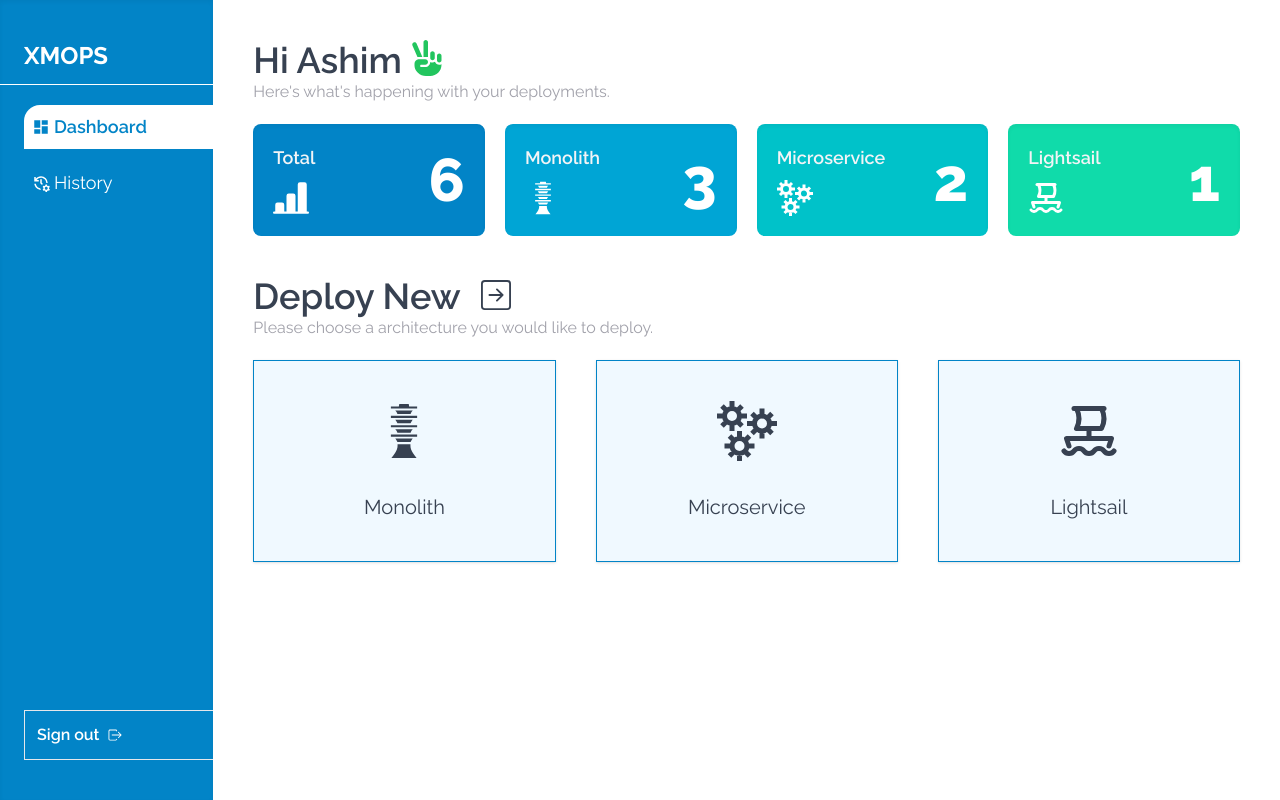
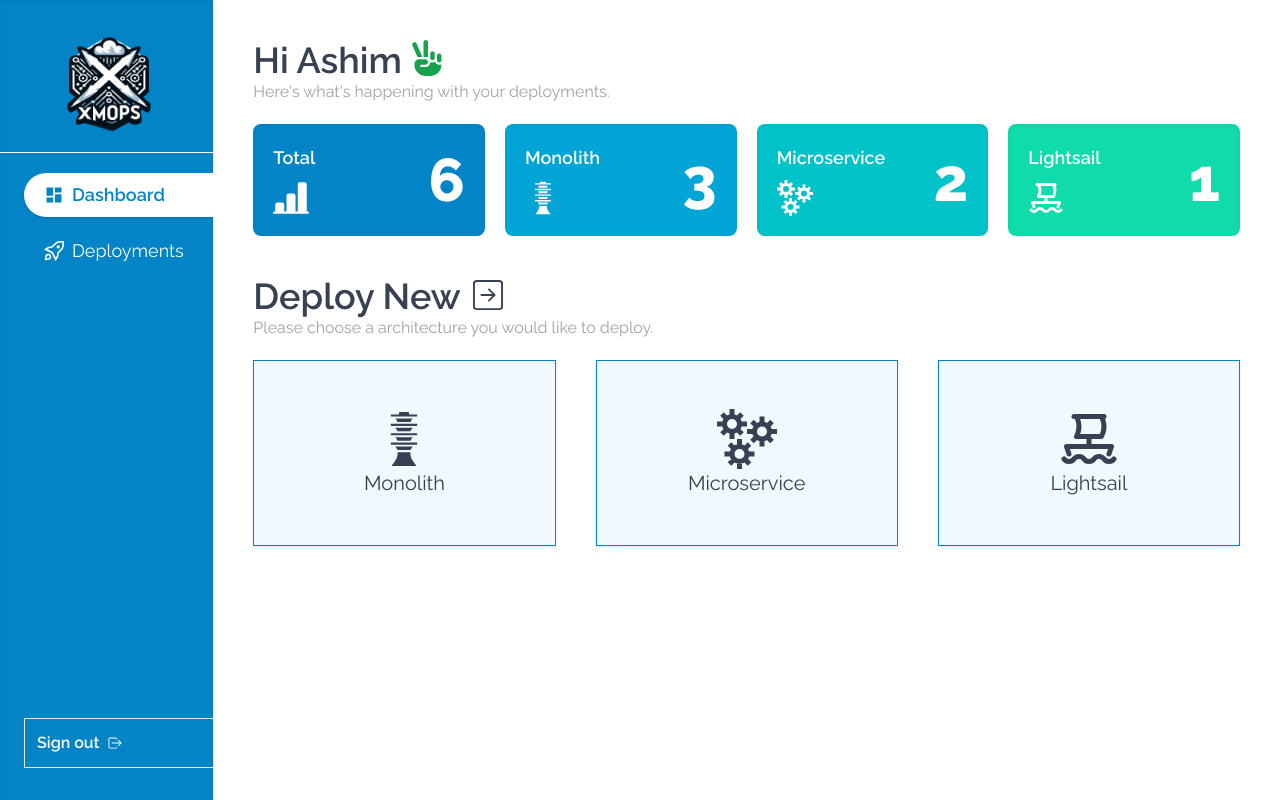
Before and after one commit to ashimmaharjan/XMOP_Accelerate, a Next.js app: page /dashboard in a window 1280 px wide. Built offline with nearby package versions, Linux system fonts and the light colour scheme.

Commit message:
AWS Cognito login authentication added

```diff
--- a/app/components/InputFields.jsx
+++ b/app/components/InputFields.jsx
@@ -1,4 +1,4 @@
-const InputFields = ({ label, inputType, placeholder }) => {
+const InputFields = ({ label, inputType, value, onChange, placeholder }) => {
   return (
     <div className="flex flex-col gap-1">
       <label htmlFor="Email" className="text-gray-500 font-semibold">
@@ -6,6 +6,8 @@ const InputFields = ({ label, inputType, placeholder }) => {
       </label>
       <input
         type={inputType}
+        value={value}
+        onChange={onChange}
         className="rounded-md shadow-sm h-10 pl-2 border text-gray-600 border-sky-400 focus:outline-none focus:ring-1 focus:ring-sky-500"
         placeholder={placeholder}
         required
--- a/app/components/Modal.jsx
+++ b/app/components/Modal.jsx
@@ -1,5 +1,6 @@
 import { MdOutlineCancel } from "react-icons/md";
 import Divider from "./Divider";
+import { FiAlertOctagon } from "react-icons/fi";
 
 const Modal = ({ closeModal, architectureChosen }) => {
   return (
@@ -11,19 +12,22 @@ const Modal = ({ closeModal, architectureChosen }) => {
 
       <div className="absolute top-0 left-0 w-full h-full flex justify-center items-center">
         <div className="w-[400px] outline-none border-none py-5 bg-sky-50 rounded shadow-xl">
-          <p className="flex justify-between items-center font-bold px-5">
-            <h3 className="text-xl text-gray-700">Confirmation</h3>
+          <div className="flex justify-between items-center font-bold px-5">
+            <div className="flex items-center gap-2 h-full text-xl text-gray-700">
+              <FiAlertOctagon className="text-2xl" />
+              <h3>Confirmation</h3>
+            </div>
 
-            <button className="text-3xl" onClick={closeModal}>
+            <button className="text-2xl" onClick={closeModal}>
               <MdOutlineCancel className="text-red-500" />
             </button>
-          </p>
+          </div>
 
           <Divider />
 
-          <p className="text-gray-600 ml-3">
-            Are you sure you would like to deploy{" "}
-            <span className="font-semibold">{architectureChosen}</span> &nbsp;
+          <p className="text-gray-600 px-6">
+            Are you sure you would like to deploy
+            <span className="font-semibold"> {architectureChosen} </span>
             architecture?
           </p>
 
@@ -34,7 +38,7 @@ const Modal = ({ closeModal, architectureChosen }) => {
               Confirm
             </button>
             <button
-              className="px-5 py-2 border text-gray-600 hover:bg-red-600 hover:text-gray-100 transition-all duration-300 ease-in-out"
+              className="px-5 py-2 border text-gray-600 hover:bg-gray-200 transition-all duration-300 ease-in-out"
               onClick={closeModal}
             >
               Cancel
--- a/app/components/NavDrawer.jsx
+++ b/app/components/NavDrawer.jsx
@@ -1,10 +1,13 @@
 "use client";
 
 import Link from "next/link";
-import { MdDashboard, MdManageHistory } from "react-icons/md";
+import { MdDashboard } from "react-icons/md";
 import { IoIosLogOut } from "react-icons/io";
+import { GrDeploy } from "react-icons/gr";
 import { useState } from "react";
 import { useRouter } from "next/navigation";
+import Image from "next/image";
+import LogoXmops from "./xmops_logo.jpg";
 
 const NavDrawer = () => {
   const [activeLink, setActiveLink] = useState("/dashboard");
@@ -18,10 +21,10 @@ const NavDrawer = () => {
     },
     {
       id: 2,
-      label: "History",
-      link: "/dashboard/history",
+      label: "Deployments",
+      link: "/dashboard/deployments",
       active: false,
-      icon: <MdManageHistory />,
+      icon: <GrDeploy />,
     },
   ];
 
@@ -36,23 +39,32 @@ const NavDrawer = () => {
   };
 
   return (
-    <div className="w-full h-full bg-sky-600 shadow-inner flex flex-col py-10 overflow-hidden">
-      <h2 className="text-2xl font-bold text-white pl-6">XMOPS</h2>
-      <div className="w-full h-[1px] bg-white mt-3"></div>
+    <div className="w-full h-full bg-sky-600 shadow-inner flex flex-col py-8 overflow-hidden">
+      {/* <h2 className="text-2xl font-bold text-white pl-6">XMOPS</h2> */}
+      <Image
+        src={LogoXmops}
+        width={100}
+        height={100}
+        alt="XMOPS Logo"
+        quality={100}
+        objectFit="contain"
+        className="mx-auto cursor-pointer"
+      />
+      <div className="w-full h-[1px] bg-white mt-5"></div>
 
       <div className="flex flex-col gap-3 mt-5 pl-6">
         {NavLinks.map((navLink) => (
           <Link
             key={navLink.id}
             href={navLink.link}
-            className={`text-lg flex items-center p-2 w-full rounded-tl-2xl gap-1 hover:translate-x-3 transition-all duration-300 ease-in-out ${
+            className={`text-lg flex items-center py-2 pl-5 w-full rounded-l-3xl gap-2 hover:translate-x-3 transition-all duration-300 ease-in-out ${
               activeLink === navLink.link
-                ? "bg-white text-sky-600 font-semibold"
+                ? "bg-white text-sky-600 font-semibold shadow"
                 : "text-white"
             }`}
             onClick={() => handleLinkClick(navLink.link)}
           >
-            {navLink.icon}
+            <span className="text-xl">{navLink.icon}</span>
             <p>{navLink.label}</p>
           </Link>
         ))}
@@ -60,7 +72,7 @@ const NavDrawer = () => {
 
       <button
         onClick={handleSignOut}
-        className="flex gap-2 p-3 ml-6 items-center mt-auto font-semibold border border-r-0 text-white hover:shadow-xl hover:border-r-0 hover:bg-red-600 transition-all duration-300 ease-in-out"
+        className="flex gap-2 p-3 ml-6 items-center mt-auto font-semibold border border-r-0 text-white hover:shadow-xl hover:border-r-0 hover:bg-red-500 transition-all duration-300 ease-in-out"
       >
         Sign out
         <IoIosLogOut />
--- a/app/dashboard/deployment/page.jsx
+++ /dev/null
@@ -1,44 +0,0 @@
-import { GiDjedPillar } from "react-icons/gi";
-import { GrServices } from "react-icons/gr";
-import { TbSailboat2 } from "react-icons/tb";
-
-const Deployment = () => {
-  const deploymentArchitectures = [
-    {
-      id: 1,
-      name: "Monolith",
-      icon: <GiDjedPillar />,
-    },
-    {
-      id: 2,
-      name: "Microservice",
-      icon: <GrServices />,
-    },
-    {
-      id: 3,
-      name: "Lightsail",
-      icon: <TbSailboat2 />,
-    },
-  ];
-  return (
-    <section>
-      <h2 className="text-4xl text-gray-700 flex gap-2 font-semibold">
-        Let&apos;s deploy!
-      </h2>
-      <span className="text-zinc-400">
-        Please choose a architecture you would like to deploy.
-      </span>
-
-      <div className="grid grid-cols-12 md:grid-cols-2 lg:grid-cols-3 gap-5 lg:gap-10 mt-5">
-        {deploymentArchitectures.map((architecture) => (
-          <div key={architecture.id} className="architectureCard">
-            <span className="text-6xl">{architecture.icon}</span>
-            <h3 className="text-xl">{architecture.name}</h3>
-          </div>
-        ))}
-      </div>
-    </section>
-  );
-};
-
-export default Deployment;
--- a/app/dashboard/page.jsx
+++ b/app/dashboard/page.jsx
@@ -7,6 +7,7 @@ import { GrServices } from "react-icons/gr";
 import { TbSailboat2 } from "react-icons/tb";
 import { useState } from "react";
 import Modal from "../components/Modal";
+import { motion } from "framer-motion";
 
 const Dashboard = () => {
   const statistics = [
@@ -73,10 +74,20 @@ const Dashboard = () => {
 
   return (
     <section>
-      <h2 className="text-4xl text-gray-700 flex gap-2 font-semibold">
+      <motion.h2
+        initial={{ scale: 0 }}
+        animate={{ scale: 1 }}
+        transition={{
+          type: "spring",
+          stiffness: 260,
+          damping: 20,
+          delay: 0.3,
+        }}
+        className="text-4xl text-gray-700 flex gap-2 font-semibold"
+      >
         Hi Ashim
-        <FaHandPeace className="text-green-500" />
-      </h2>
+        <FaHandPeace className="text-green-600" />
+      </motion.h2>
       <span className="text-zinc-400">
         Here&apos;s what&apos;s happening with your deployments.
       </span>
@@ -89,7 +100,7 @@ const Dashboard = () => {
             className={`numberCard ${statistic.backgroundColor}`}
           >
             <div className="flex flex-col gap-2">
-              <h2 className="font-semibold text-lg text-gray-100">
+              <h2 className="font-semibold text-lg text-gray-50">
                 {statistic.label}
               </h2>
               <span className="text-4xl">{statistic.icon}</span>
@@ -100,7 +111,7 @@ const Dashboard = () => {
         ))}
       </div>
 
-      <div className="flex gap-5 mt-10 text-gray-700">
+      <div className="flex gap-3 mt-10 text-gray-700">
         <h2 className="font-semibold text-4xl">Deploy New</h2>
         <span className="text-3xl mt-1">
           <BsArrowRightSquare />
@@ -113,14 +124,27 @@ const Dashboard = () => {
 
       <div className="grid grid-cols-12 md:grid-cols-2 lg:grid-cols-3 gap-5 lg:gap-10 mt-5">
         {deploymentArchitectures.map((architecture) => (
-          <button
+          <motion.div
+            initial={{ scale: 0 }}
+            whileInView={{ scale: 1 }}
+            transition={{
+              type: "spring",
+              stiffness: 260,
+              damping: 20,
+              delay: 0.3,
+              duration: 300,
+            }}
             key={architecture.id}
             className="architectureCard"
-            onClick={() => toggleModal(architecture.name)}
           >
-            <span className="text-6xl">{architecture.icon}</span>
-            <p className="text-xl">{architecture.name}</p>
-          </button>
+            <button
+              className="architectureButton"
+              onClick={() => toggleModal(architecture.name)}
+            >
+              <span className="text-6xl">{architecture.icon}</span>
+              <p className="text-xl">{architecture.name}</p>
+            </button>
+          </motion.div>
         ))}
       </div>
 
--- a/app/globals.css
+++ b/app/globals.css
@@ -11,9 +11,13 @@
 }
 
 .architectureCard {
-  @apply col-span-12 md:col-span-1 p-10 flex flex-col justify-center items-center gap-8 border bg-sky-50 border-[#0284C7] text-gray-700 transition-all duration-300 ease-in-out shadow;
+  @apply w-auto h-auto col-span-12 md:col-span-1 gap-8;
 }
 
-.architectureCard:hover {
+.architectureButton {
+  @apply w-full h-full py-12 flex flex-col justify-center items-center border bg-sky-50 border-[#0284C7] text-gray-700 shadow transition-all duration-300 ease-in-out;
+}
+
+.architectureButton:hover {
   @apply cursor-pointer transform hover:scale-105 hover:bg-[#0284C7] hover:shadow-xl hover:text-gray-100 hover:border-none;
 }
--- a/package.json
+++ b/package.json
@@ -10,8 +10,10 @@
   },
   "dependencies": {
     "autoprefixer": "10.4.17",
+    "aws-amplify": "^6.0.17",
     "eslint": "8.56.0",
     "eslint-config-next": "14.1.0",
+    "framer-motion": "^11.0.5",
     "lottie-react": "^2.4.0",
     "next": "14.1.0",
     "postcss": "8.4.35",
```
Also changed, not shown: app/auth/login/page.jsx (+47 -7 lines), app/dashboard/deployments/page.jsx (renamed from app/dashboard/history/page.jsx, +17 -11 lines), app/components/xmops_logo.jpg (added), 1 other file (tests, documents, lock files or other folders).
